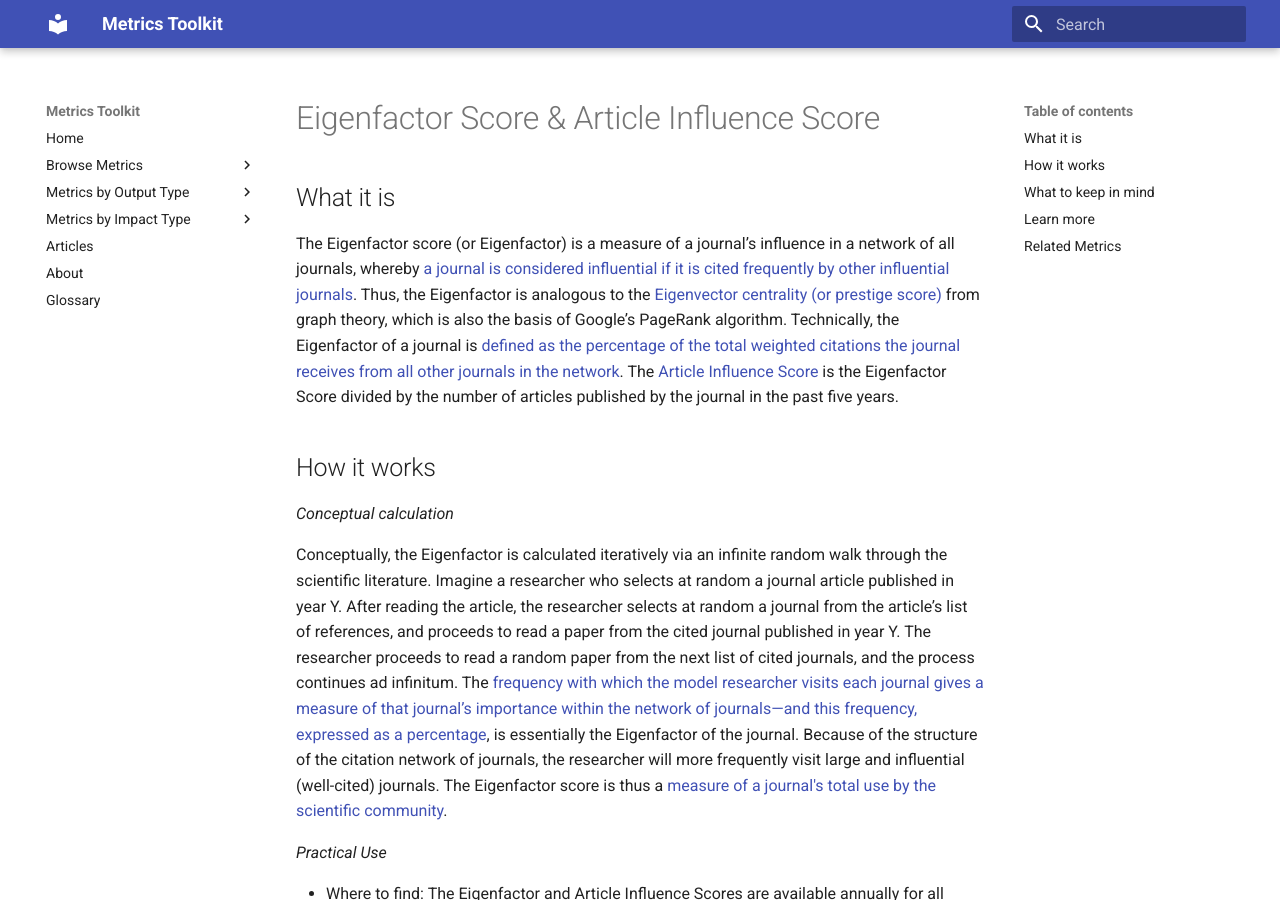
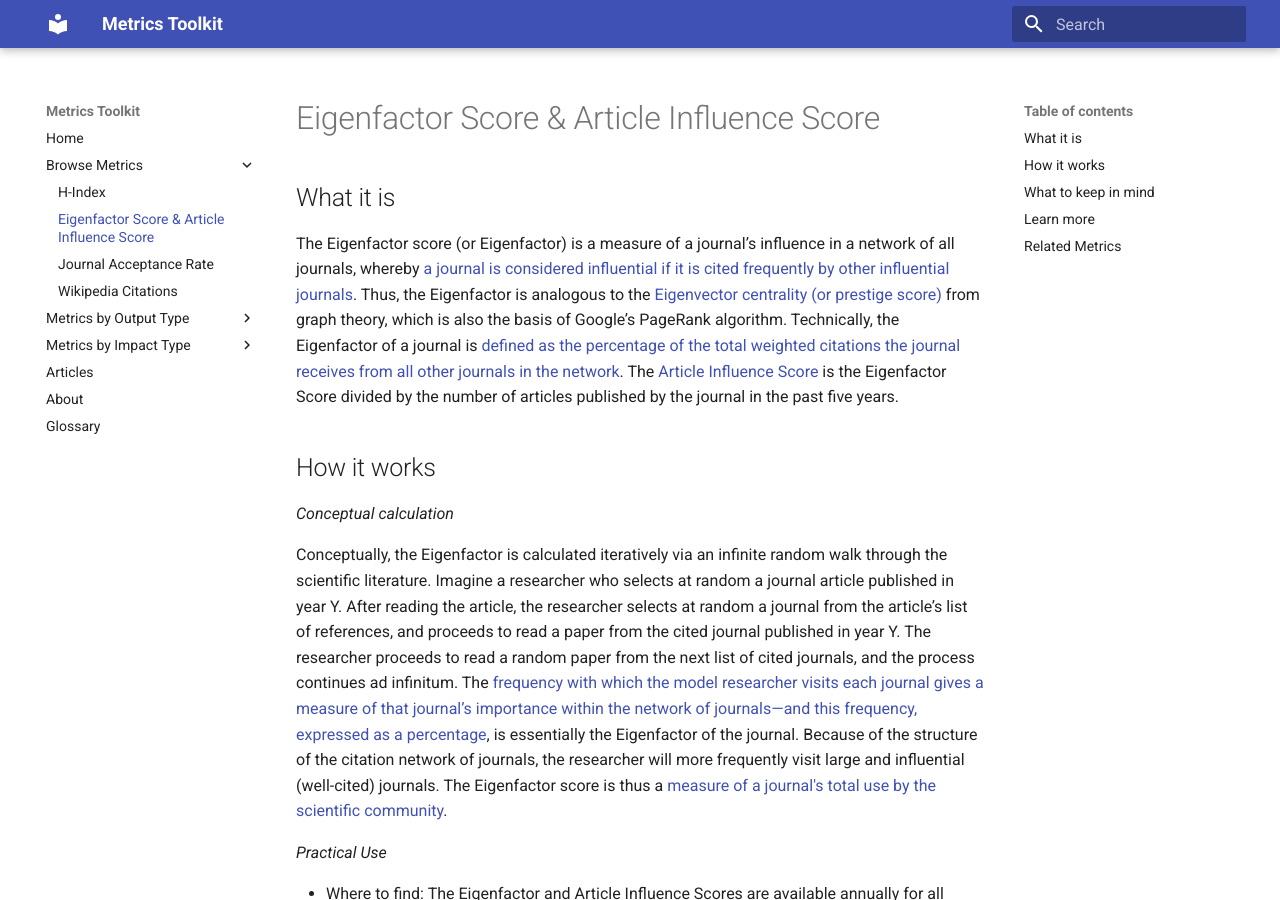
Before and after one commit to rchampieux/diy-documentation, an MkDocs documentation site: the page built from docs/eigenfactor.md, in a window 1280 px wide and 900 px high. Built offline with MkDocs 1.6.1 and Material for MkDocs 9.7.7, drawn with Linux system fonts in a browser that asks for light colours.

Commit message:
add posts to browse list

```diff
--- a/mkdocs.yml
+++ b/mkdocs.yml
@@ -7,6 +7,9 @@ nav:
   - Home: index.md
   - Browse Metrics:
     - H-Index: hindex.md
+    - Eigenfactor Score & Article Influence Score: eigenfactor.md
+    - Journal Acceptance Rate: journalacceptance.md
+    - Wikipedia Citations: wikipedia.md
   - Metrics by Output Type:
     - Articles: lesson2.md
     - Data: lesson2.md
```
